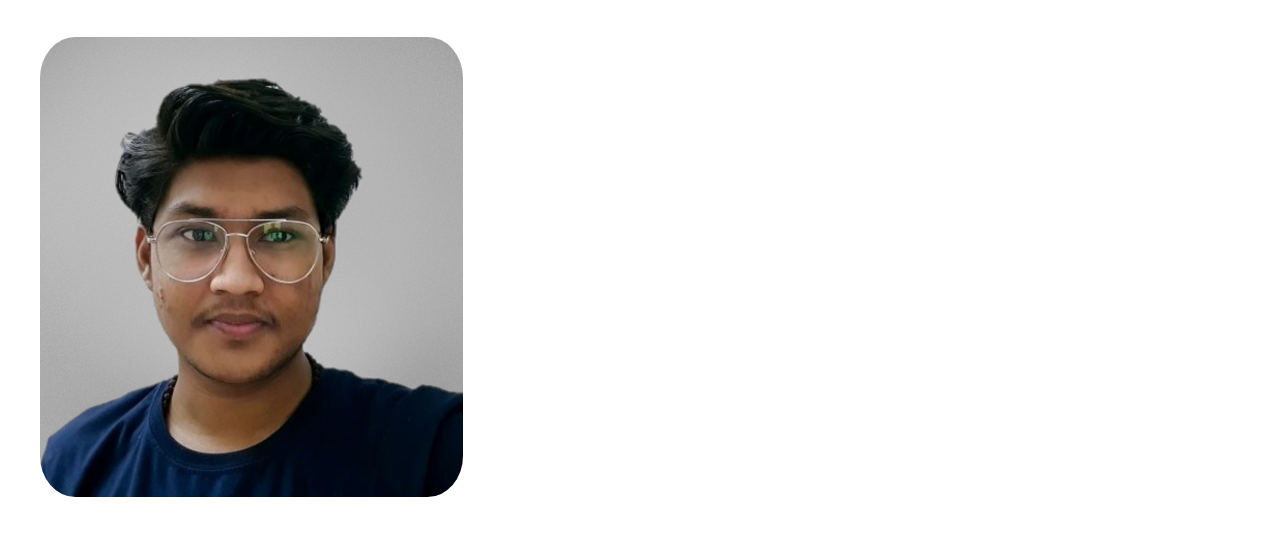
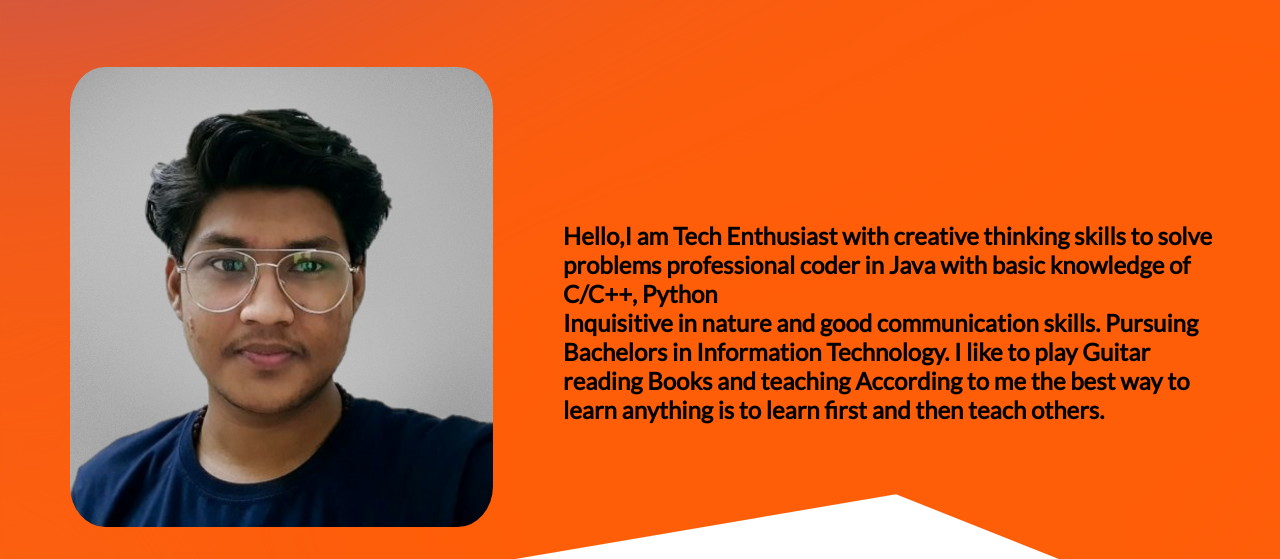
Before and after one commit to krishnagupta1543/Portfolio, a plain HTML site: page index.html in a window 1280 px wide. Shown: the part 801-1360 px from the top of the page. Drawn offline with Linux system fonts and the light colour scheme.

Commit message:
Update Krishnaportfolio.css

```diff
--- a/Krishnaportfolio.css
+++ b/Krishnaportfolio.css
@@ -1,9 +1,11 @@
+@import "flex.css";
 *{
     margin: 0%;
     border: 0ch;
     padding: 0pc;
     box-sizing: border-box;
     text-decoration: none;
+
 }
 
 html{
@@ -61,11 +63,20 @@ nav .menu{
 .Home h3{
     padding-top: 90px;
 }
+.flex{
+    font-family: 'Lato', sans-serif;
+    font-size: x-large;
+    padding:30px
+}
+.about{
+    background-image: url(my/Untitled\ design\ \(2\).png);
+    clip-path: polygon(0 0, 100% 0, 100% 100%, 70% 80%,0 100%) ;
+}
 .about h1{
     font-size: 45px;
 }
 .about1{
-    display: inline;
+    display: flex;
 }
 .skills{
     background-color: rgb(22, 21, 21);
@@ -104,7 +115,7 @@ footer{
     list-style-type: none;
 }
 .end a{
-    padding: 30px;
+    padding: 55px;
 }
 .end div{
     display: inline-block;
```
